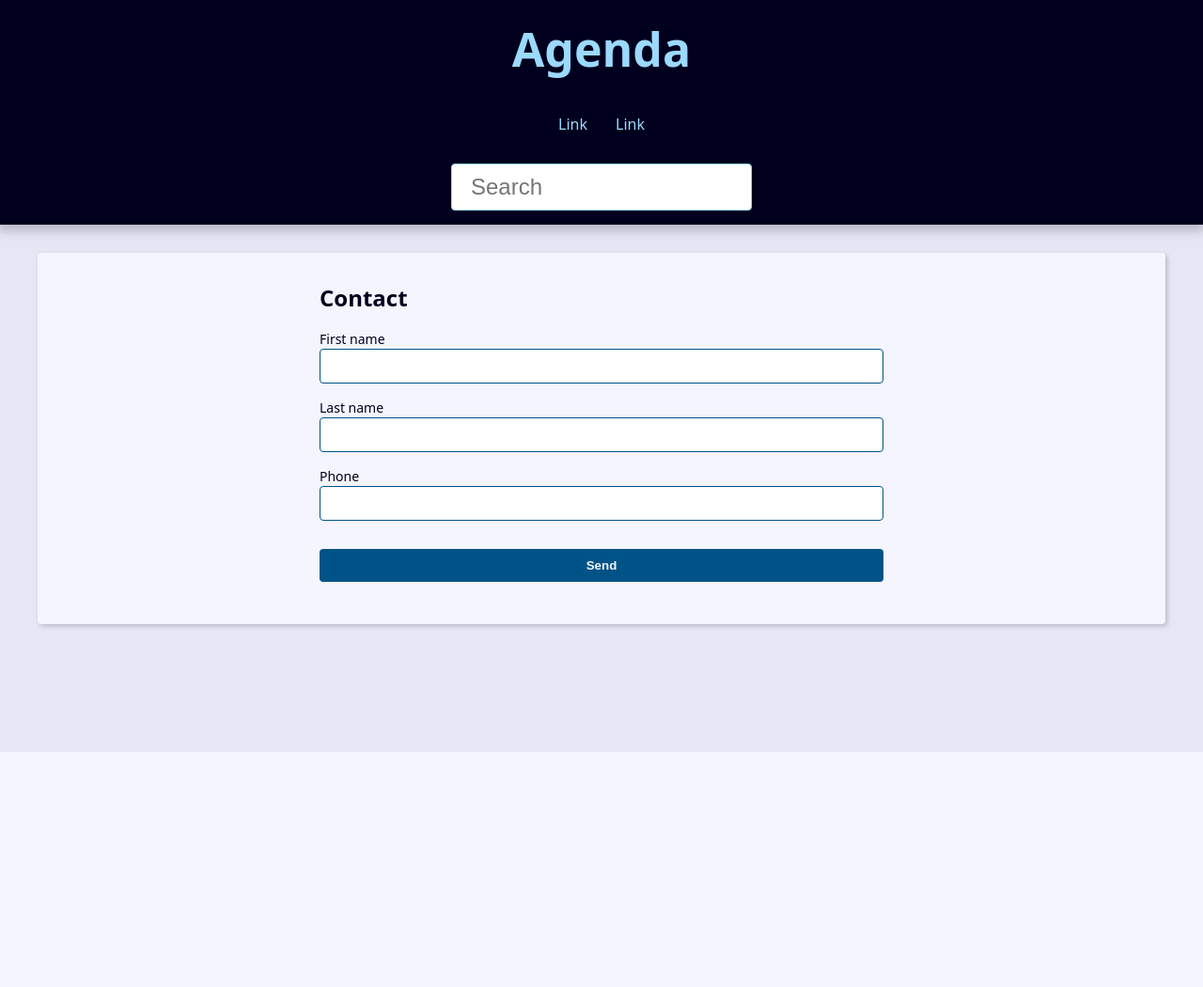
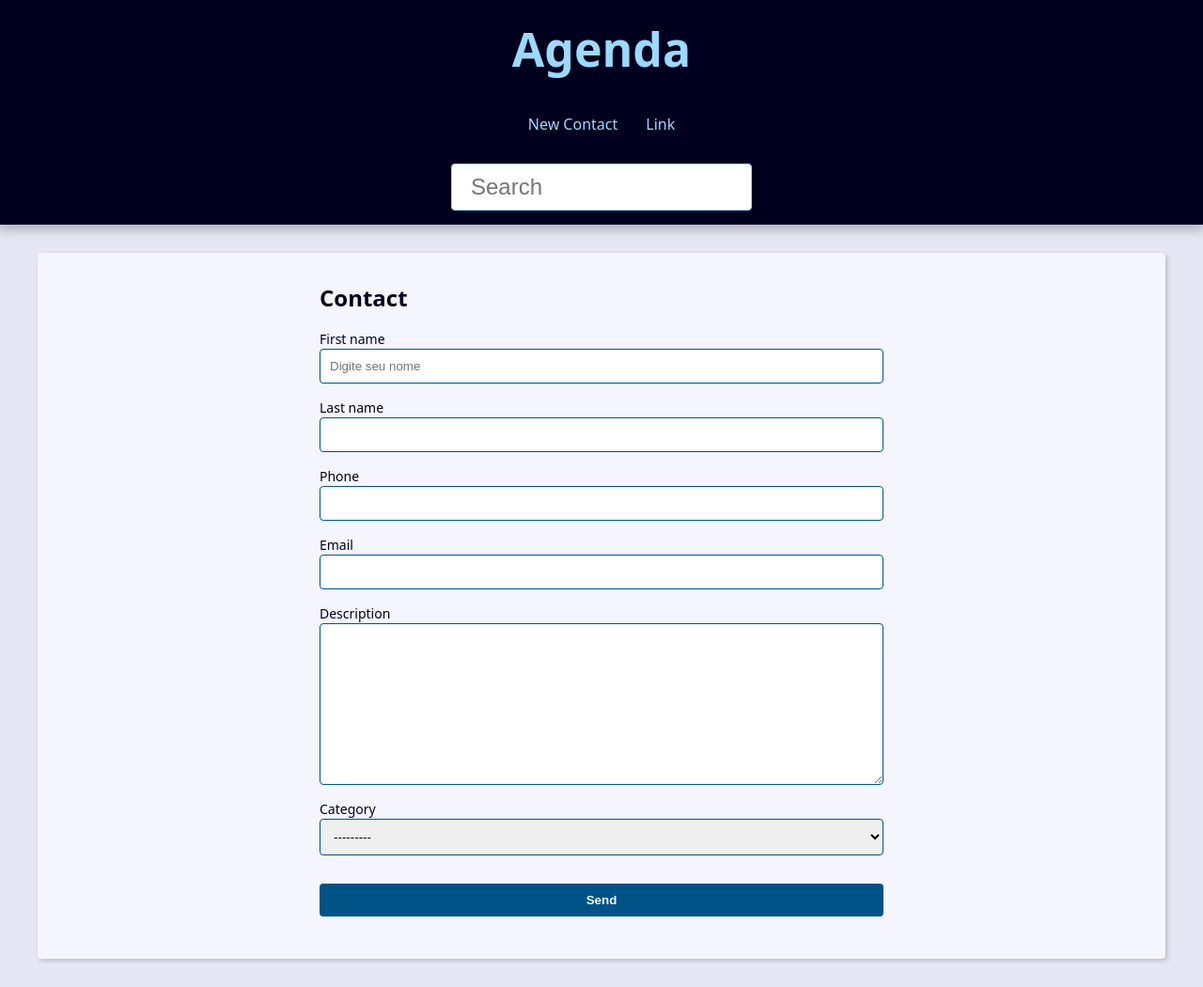
Before and after one commit to M4CH1MA/Agenda-DJANGO, a Django app: page /contact/create/ in a window 1280 px wide. Shown: the whole page at 94% size. Before the commit the page ends 800 px from the top, so only its background shows below. Run offline with Django 5.2, Linux system fonts and the light colour scheme; data comes from the database, SQL or seed files in the repository; both versions use the stored data as it was after the commit.

Commit message:
Create and Update

```diff
--- a/base_templates/global/partials/_header.html
+++ b/base_templates/global/partials/_header.html
@@ -5,7 +5,7 @@
 
     <nav class="menu">
         <ul class="menu-list">
-            <li class="menu-item"><a href="" class="menu-link">Link</a></li>
+            <li class="menu-item"><a href="{% url "contact:create" %}" class="menu-link">New Contact</a></li>
             <li class="menu-item"><a href="" class="menu-link">Link</a></li>
         </ul>
     </nav>
--- a/contact/forms.py
+++ b/contact/forms.py
@@ -3,6 +3,29 @@ from django.core.exceptions import ValidationError
 from . import models
 
 class ContactForm(forms.ModelForm):
+
+    def __init__(self, *args, **kwargs):
+        super().__init__(*args, **kwargs)
+
     class Meta:
         model = models.Contact
-        fields = 'first_name', 'last_name', 'phone'
+        fields = 'first_name', 'last_name', 'phone', 'email', 'description', 'category'
+
+        widgets = {
+            'first_name': forms.TextInput(
+                attrs={
+                    'placeholder':'Digite seu nome',
+                }
+            )
+        }
+
+        def clean(self):
+            return super().clean()
+
+        #def clean_first_name(self):
+        #   first_name = self.cleaned_data.get('first_name')
+
+        #   if first_name == 'ABC':
+        #       self.add_error('first_name',ValidationError('Veio do add_error',code='invalid'))
+
+        #   return first_name
--- a/contact/templates/contact/create.html
+++ b/contact/templates/contact/create.html
@@ -3,7 +3,7 @@
 {% block content %}
     <div class="form-wrapper">
         <h2>Contact</h2>
-        <form action="{% url "contact:create" %}" method="POST" enctype="multipart/form-data">
+        <form action="{{form.action}}" method="POST" enctype="multipart/form-data">
 
         {% csrf_token %}
 
--- a/contact/urls.py
+++ b/contact/urls.py
@@ -7,6 +7,7 @@ urlpatterns = [
     path('search/', views.search, name='search'),
     path('', views.index, name='index'),
 
-    path('contact/<int:contact_id>/', views.contact, name='contact'),
-    path('contact/create/', views.create, name='create'),
+    path('contact/<int:contact_id>/', views.contact, name='contact'), #Read (ler o contato informacoes sobre)
+    path('contact/create/', views.create, name='create'),  #Create
+    path('contact/<int:contact_id>/update/', views.update, name='update'),  #Update
 ]
--- a/contact/views/contact_forms.py
+++ b/contact/views/contact_forms.py
@@ -1,16 +1,27 @@
-from django.shortcuts import render
+from django.shortcuts import render, redirect, get_object_or_404
 from contact.forms import ContactForm
+from django.urls import reverse
+from contact.models import Contact
 
 
 
 # Create your views here.
 def create(request):
 
+    form_action = reverse('contact:create')
+
     if request.method == 'POST':
         #print(request.POST.get("first_name"))
+        form = ContactForm(request.POST)
         context = {
-            'form': ContactForm(request.POST)
+            'form': form,
+            'form_action': form_action,
         }
+
+        if form.is_valid():
+            contact = form.save()
+            return redirect('contact:update', contact_id=contact.id)  #apos salvar o contato e redirecionada para a tela de edicao
+
 
         return render(
             request,
@@ -20,11 +31,52 @@ def create(request):
 
     #method GET
     context = {
-            'form': ContactForm()
-        }
+        'form': ContactForm(),
+        'form_action': form_action,
+    }
 
     return render(
         request,
         'contact/create.html',
         context
     )
+
+
+
+
+def update(request, contact_id):
+
+    contact = get_object_or_404(Contact, pk=contact_id, show=True)
+
+    form_action = reverse('contact:update', args=(contact_id,))
+
+    if request.method == 'POST':
+        #print(request.POST.get("first_name"))
+        form = ContactForm(request.POST, instance=contact)
+        context = {
+            'form': form,
+            'form_action': form_action,
+        }
+
+        if form.is_valid():
+            contact = form.save()
+            return redirect('contact:update', contact_id=contact.id)  #apos salvar o contato e redirecionada para a tela de edicao
+
+
+        return render(
+            request,
+            'contact/create.html',
+            context
+        )
+
+    #method GET
+    context = {
+        'form': ContactForm(instance=contact),
+        'form_action': form_action,
+    }
+
+    return render(
+        request,
+        'contact/create.html',
+        context
+    )
```
Also changed, not shown: db.sqlite3.
